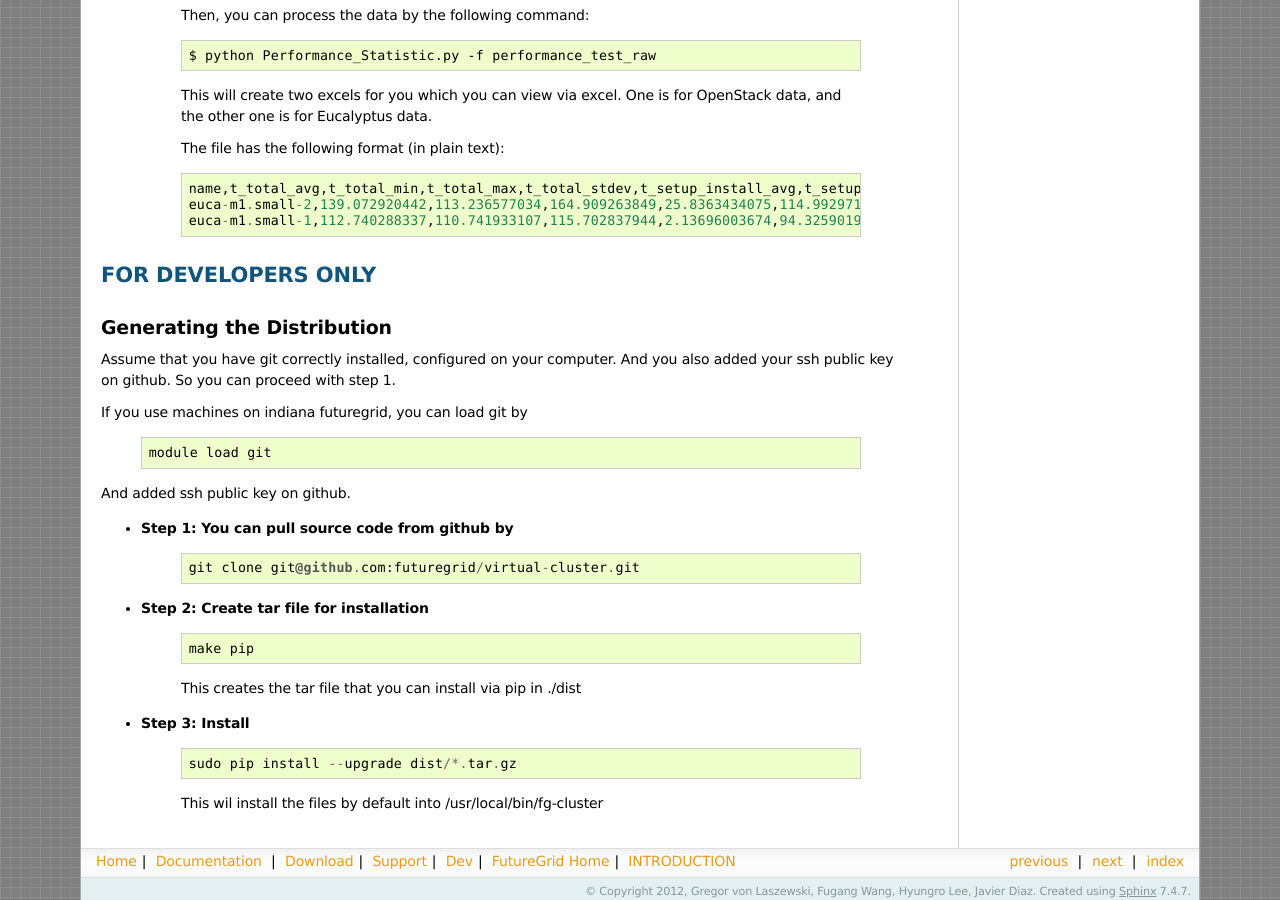
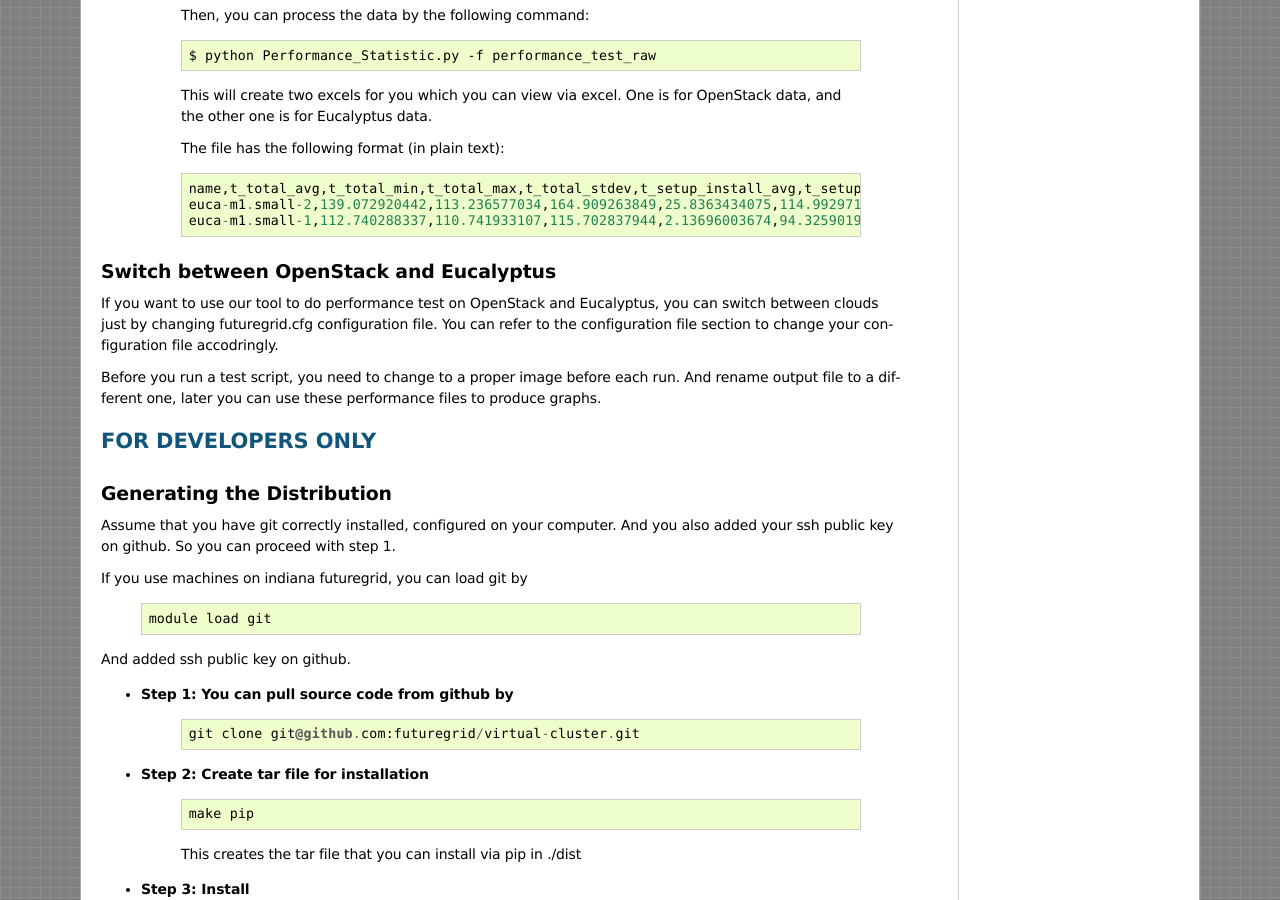
Before and after one commit to futuregrid/virtual-cluster, a Sphinx documentation site: the page built from doc/source/intro.rst, in a window 1280 px wide and 900 px high, scrolled down 10883 px. Built offline with Sphinx 7.4.7, drawn with Linux system fonts in a browser that asks for light colours; formulas are drawn with MathJax 3; pages that are not in the unit, such as notebooks, are missing from menus; some of the changed text lies outside the part shown.

Commit message:
Update doc/source/intro.rst

```diff
--- a/doc/source/intro.rst
+++ b/doc/source/intro.rst
@@ -544,7 +544,7 @@ Parameters
   -p 	Program source code file
   -n 	Number of computaion nodes you want to run with.
   -a 	Name of virtual cluster you want to run program on
-  -c    Job script you would like to submit to SLURM
+  -s    Job script you would like to submit to SLURM
 
 Make sure that the number you input is no larger than the acutal number of computaion node you created.
 The virtual cluster name should be a name of cluster which is currently running.
@@ -634,6 +634,16 @@ Followings are steps you need to follow in order to successfully run performance
 		euca-m1.small-2,139.072920442,113.236577034,164.909263849,25.8363434075,114.992971659,85.9957351685,143.990208149,28.9972364903,6.78620207309,6.69066214561,6.88174200058,0.095539927485,0.642117619514,0.613047122955,0.671188116074,0.0290704965595,0.256532430649,0.254338026047,0.258726835251,0.002194404602
 		euca-m1.small-1,112.740288337,110.741933107,115.702837944,2.13696003674,94.3259019852,92.9926450253,96.9913449287,1.88475283095,5.70948044459,5.04305911064,6.05437302589,0.471327566829,0.579436699549,0.55158996582,0.598108053207,0.0200686125267,0.159574349721,0.157529830933,0.16206908226,0.00188028720646
 
+Switch between OpenStack and Eucalyptus
+---------------------------------------
+
+If you want to use our tool to do performance test on OpenStack and Eucalyptus, you can switch between
+clouds just by changing futuregrid.cfg configuration file. You can refer to the configuration file section
+to change your configuration file accodringly.
+
+Before you run a test script, you need to change to a proper image before each run. And rename output file to
+a different one, later you can use these performance files to produce graphs.
+
 FOR DEVELOPERS ONLY
 ===================
 
```
